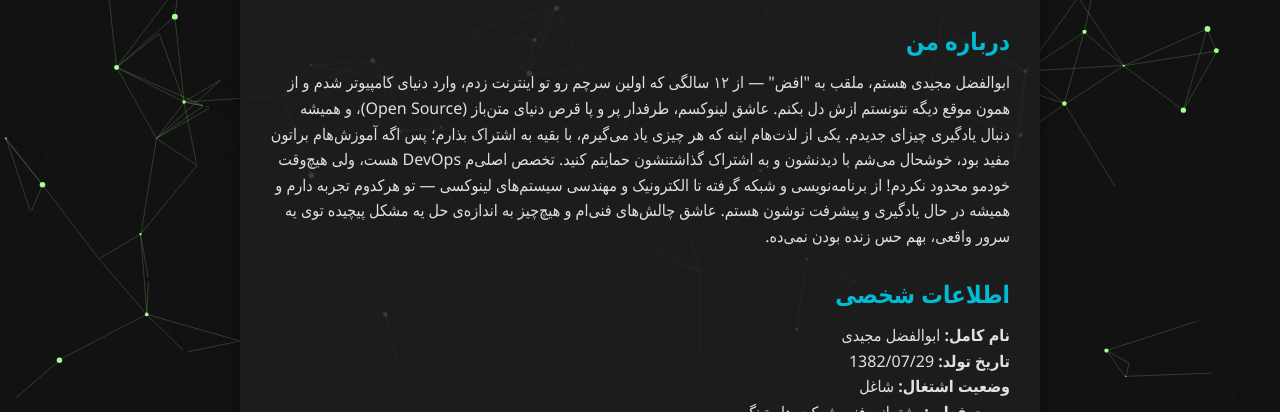
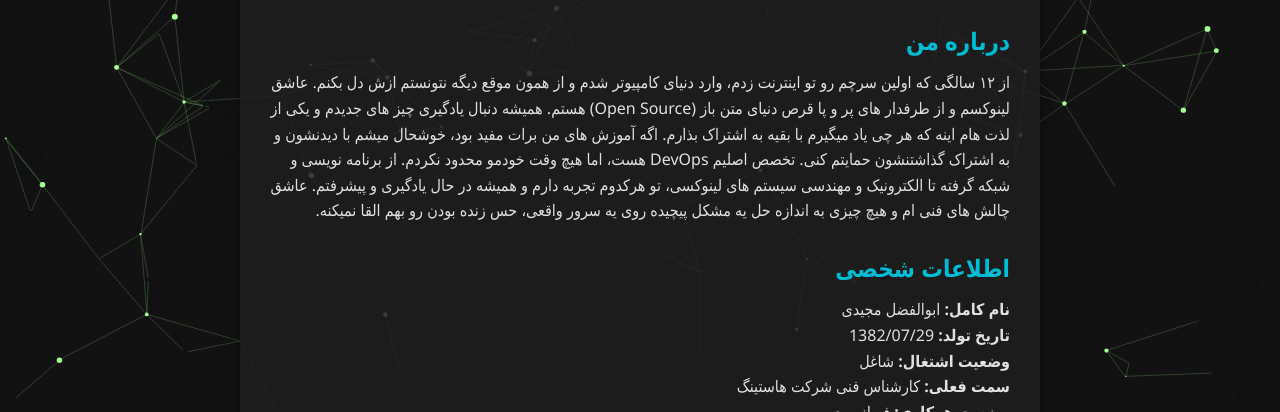
Before and after one commit to AfazTech/small-web-project, a plain HTML site: page sample-resume/index.html in a window 1280 px wide. Shown: the part 388-800 px from the top of the page. Drawn offline with Linux system fonts and the light colour scheme.

Commit message:
update bio

```diff
--- a/sample-resume/index.html
+++ b/sample-resume/index.html
@@ -1,4 +1,3 @@
-
 <!DOCTYPE html>
 <html lang="fa" dir="rtl">
 <head>
@@ -35,13 +34,13 @@
         <section class="section">
             <h2>درباره من</h2>
             <p>
-                ابوالفضل مجیدی هستم، ملقب به "افض" — از ۱۲ سالگی که اولین سرچم رو تو اینترنت زدم، وارد دنیای کامپیوتر شدم و از همون موقع دیگه نتونستم ازش دل بکنم. عاشق لینوکسم، طرفدار پر و پا قرص دنیای متن‌باز (Open Source)، و همیشه دنبال یادگیری چیزای جدیدم.
-
-                یکی از لذت‌هام اینه که هر چیزی یاد می‌گیرم، با بقیه به اشتراک بذارم؛ پس اگه آموزش‌هام براتون مفید بود، خوشحال می‌شم با دیدنشون و به اشتراک گذاشتنشون حمایتم کنید.
-
-                تخصص اصلی‌م DevOps هست، ولی هیچ‌وقت خودمو محدود نکردم! از برنامه‌نویسی و شبکه گرفته تا الکترونیک و مهندسی سیستم‌های لینوکسی — تو هرکدوم تجربه دارم و همیشه در حال یادگیری و پیشرفت توشون هستم.
-
-                عاشق چالش‌های فنی‌ام و هیچ‌چیز به اندازه‌ی حل یه مشکل پیچیده توی یه سرور واقعی، بهم حس زنده بودن نمی‌ده.
+                از ۱۲ سالگی که اولین سرچم رو تو اینترنت زدم، وارد دنیای کامپیوتر شدم و از همون موقع دیگه نتونستم ازش دل بکنم.
+                عاشق لینوکسم و از طرفدار های پر و پا قرص دنیای متن باز (Open Source) هستم.
+                همیشه دنبال یادگیری چیز های جدیدم و یکی از لذت هام اینه که هر چی یاد میگیرم با بقیه به اشتراک بذارم.
+                اگه آموزش های من برات مفید بود، خوشحال میشم با دیدنشون و به اشتراک گذاشتنشون حمایتم کنی.
+                تخصص اصلیم DevOps هست، اما هیچ وقت خودمو محدود نکردم.
+                از برنامه نویسی و شبکه گرفته تا الکترونیک و مهندسی سیستم های لینوکسی، تو هرکدوم تجربه دارم و همیشه در حال یادگیری و پیشرفتم.
+                عاشق چالش های فنی ام و هیچ چیزی به اندازه حل یه مشکل پیچیده روی یه سرور واقعی، حس زنده بودن رو بهم القا نمیکنه.
             </p>
         </section>
 
@@ -50,12 +49,12 @@
             <p><strong>نام کامل:</strong> ابوالفضل مجیدی</p>
             <p><strong>تاریخ تولد:</strong> 1382/07/29</p>
             <p><strong>وضعیت اشتغال:</strong> شاغل</p>
-            <p><strong>سمت فعلی:</strong> پشتیبانی فنی شرکت هاستینگ</p>
+            <p><strong>سمت فعلی:</strong> کارشناس فنی شرکت هاستینگ</p>
             <p><strong>وضعیت همکاری:</strong> فریلنسری</p>
         </section>
 
         <section class="section">
-            <h2>مهارت‌ها</h2>
+            <h2>مهارت ها</h2>
             <div class="skills">
                 <span class="skill-tag">Problem Solving</span>
                 <span class="skill-tag">Self Learning</span>
```
